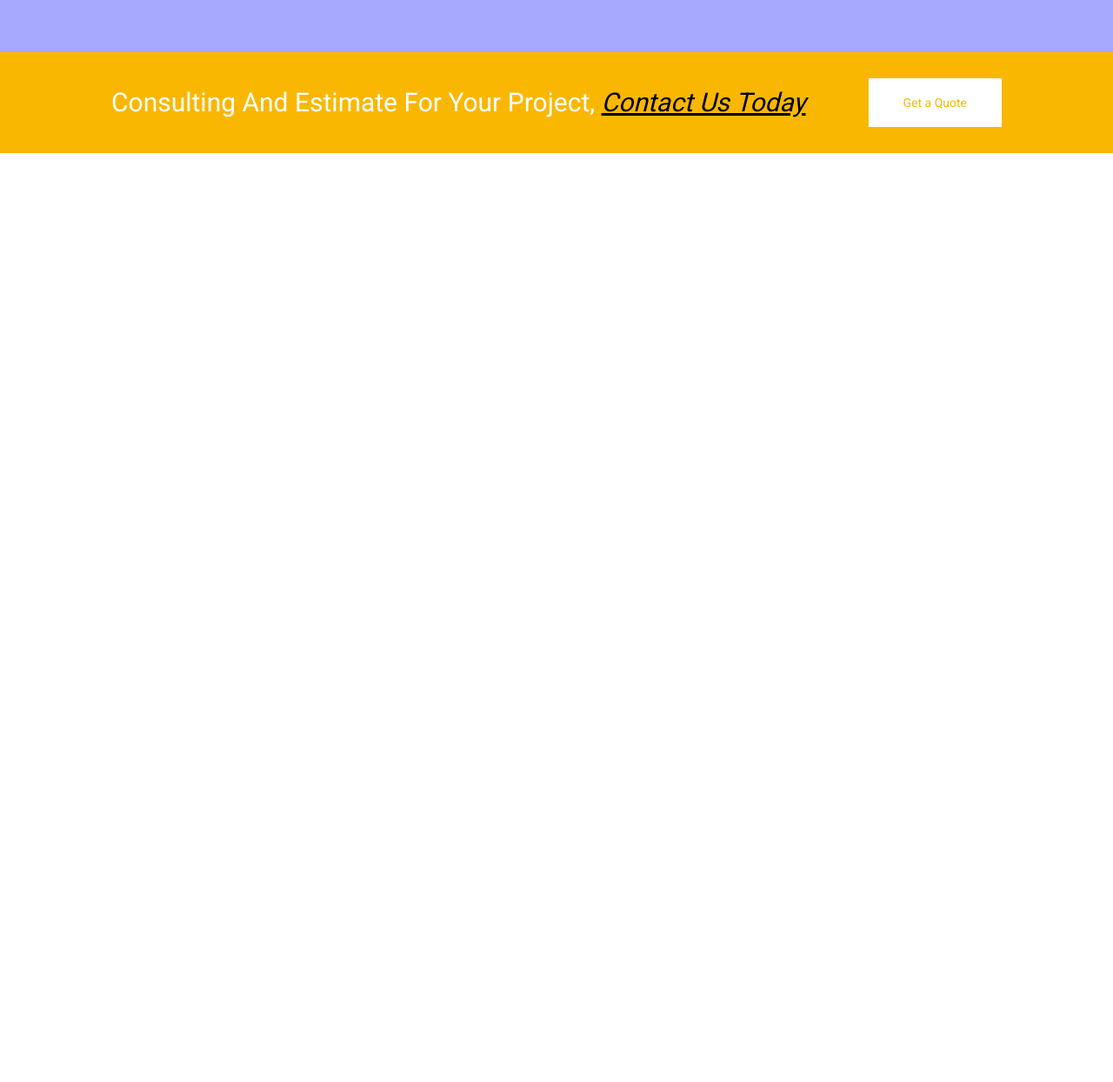
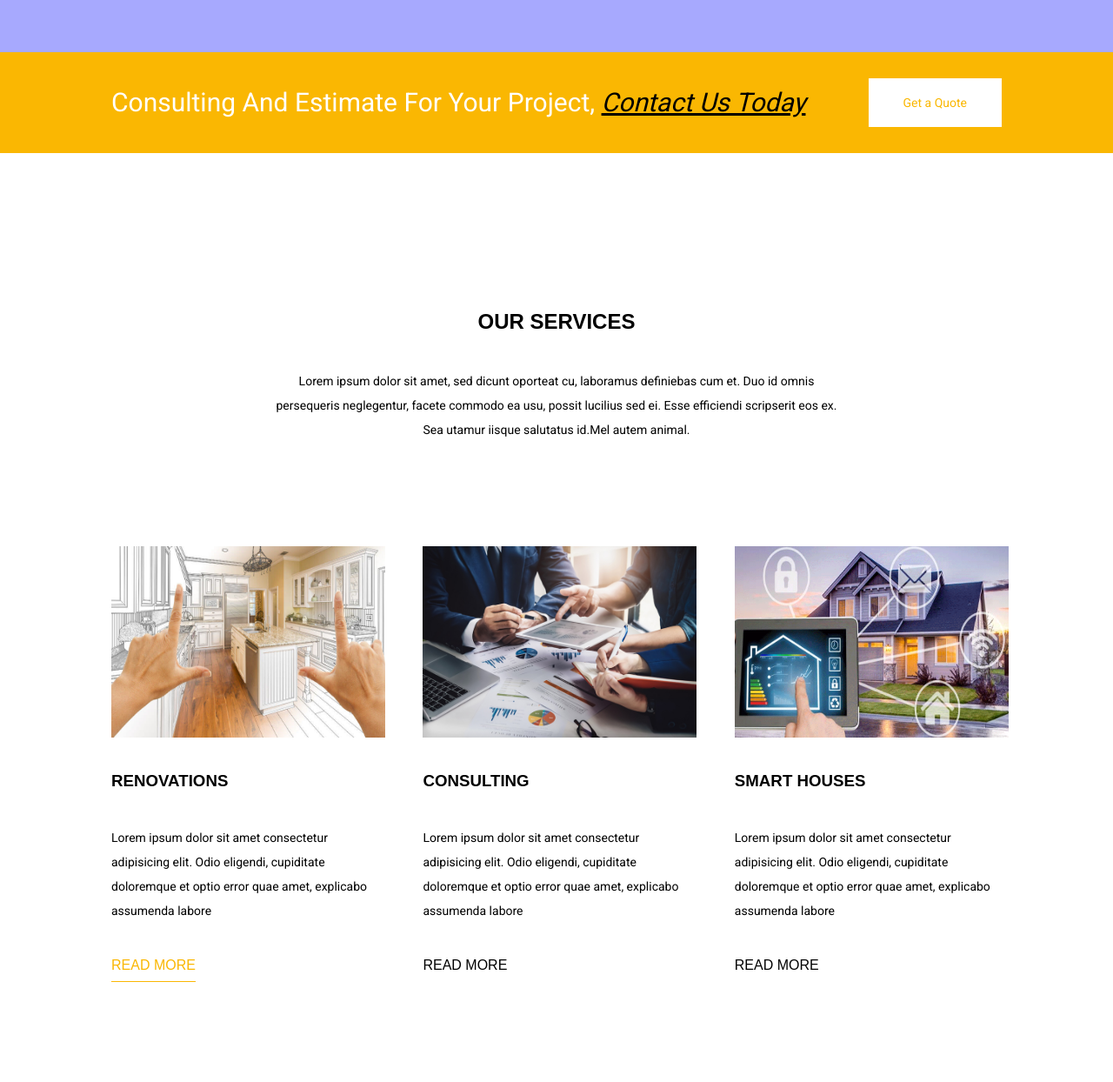
Before and after one commit to bilalbutt044/BuildX-responsive-website, a plain HTML site: page index.html in a window 1280 px wide. Shown: the part 1049-2293 px from the top of the page at 87% size. Before the commit the page ends 1225 px from the top, so only its background shows below. Drawn offline with Linux system fonts and the light colour scheme.

Commit message:
services

```diff
--- a/css/style.css
+++ b/css/style.css
@@ -89,6 +89,9 @@ body {
   }
 }
 
+.active {
+  color: #fab702;
+}
 /* header */
 /* topnav */
 .container {
@@ -226,3 +229,63 @@ a.active {
   border: none;
   background: white;
 }
+
+/* services */
+
+.service-heading {
+  text-align: center;
+  padding-top: 180px;
+}
+.service-heading h1 {
+  font-size: 44px Bold "Montserrat-black", sans-serif;
+  padding-bottom: 40px;
+}
+.services-description {
+  text-align: center;
+  width: 65%;
+  margin-left: auto;
+  margin-right: auto;
+  padding-bottom: 120px;
+}
+.services-description p {
+  font: 14px "Roboto", sans-serif;
+  line-height: 2;
+}
+
+.service-card {
+  width: 30%;
+}
+.service-card-img {
+  padding-bottom: 35px;
+}
+.service-card-img img {
+  width: 315px;
+  height: 220px;
+}
+
+.service-card-heading {
+  padding-bottom: 40px;
+}
+.service-card-heading h1 {
+  font: 22px Bold "Montserrat-black", sans-serif;
+}
+.service-card-description {
+  font: 14px "Roboto", sans-serif;
+  line-height: 2;
+  padding-bottom: 40px;
+}
+
+.service-card-readmore {
+  padding-bottom: 125px;
+}
+.service-card-readmore a {
+  font: underline 14px "Roboto", sans-serif;
+  text-decoration: none;
+  color: black;
+}
+.service-card-readmore a.active {
+  color: #fab702;
+  /* text-decoration: underline; */
+  padding-bottom: 10px;
+  border-bottom: #fab702 1px solid;
+}
--- a/index.html
+++ b/index.html
@@ -100,5 +100,84 @@
         </div>
       </div>
     </section>
+
+    <section class="services">
+      <div class="row">
+        <div class="container">
+          <div class="service-info">
+            <div class="service-heading">
+              <h1>OUR SERVICES</h1>
+            </div>
+            <div class="services-description">
+              <p>
+                Lorem ipsum dolor sit amet, sed dicunt oporteat cu, laboramus
+                definiebas cum et. Duo id omnis persequeris neglegentur, facete
+                commodo ea usu, possit lucilius sed ei. Esse efficiendi
+                scripserit eos ex. Sea utamur iisque salutatus id.Mel autem
+                animal.
+              </p>
+            </div>
+          </div>
+        </div>
+      </div>
+      <div class="row">
+        <div class="container">
+          <div class="service-card">
+            <div class="service-card-img">
+              <img src="img/renovation.jpg" alt="consulting" />
+            </div>
+            <div class="service-card-heading">
+              <h3>RENOVATIONS</h3>
+            </div>
+            <div class="service-card-description">
+              <p>
+                Lorem ipsum dolor sit amet consectetur adipisicing elit. Odio
+                eligendi, cupiditate doloremque et optio error quae amet,
+                explicabo assumenda labore
+              </p>
+            </div>
+            <div class="service-card-readmore">
+              <a class="active" href="#">READ MORE</a>
+            </div>
+          </div>
+          <div class="service-card">
+            <div class="service-card-img">
+              <img src="img/consulting.jpg" alt="consulting" />
+            </div>
+            <div class="service-card-heading">
+              <h3>CONSULTING</h3>
+            </div>
+            <div class="service-card-description">
+              <p>
+                Lorem ipsum dolor sit amet consectetur adipisicing elit. Odio
+                eligendi, cupiditate doloremque et optio error quae amet,
+                explicabo assumenda labore
+              </p>
+            </div>
+            <div class="service-card-readmore">
+              <a href="#">READ MORE</a>
+            </div>
+          </div>
+          <div class="service-card">
+            <div class="service-card-img">
+              <img src="img/smart house.gif" alt="smart house" />
+            </div>
+            <div class="service-card-heading">
+              <h3>SMART HOUSES</h3>
+            </div>
+            <div class="service-card-description">
+              <p>
+                Lorem ipsum dolor sit amet consectetur adipisicing elit. Odio
+                eligendi, cupiditate doloremque et optio error quae amet,
+                explicabo assumenda labore
+              </p>
+            </div>
+            <div class="service-card-readmore">
+              <a href="#">READ MORE</a>
+            </div>
+          </div>
+        </div>
+      </div>
+    </section>
   </body>
 </html>
```
Also changed, not shown: img/consulting.jpg (added), img/renovation.jpg (added), img/smart house.gif (added).
